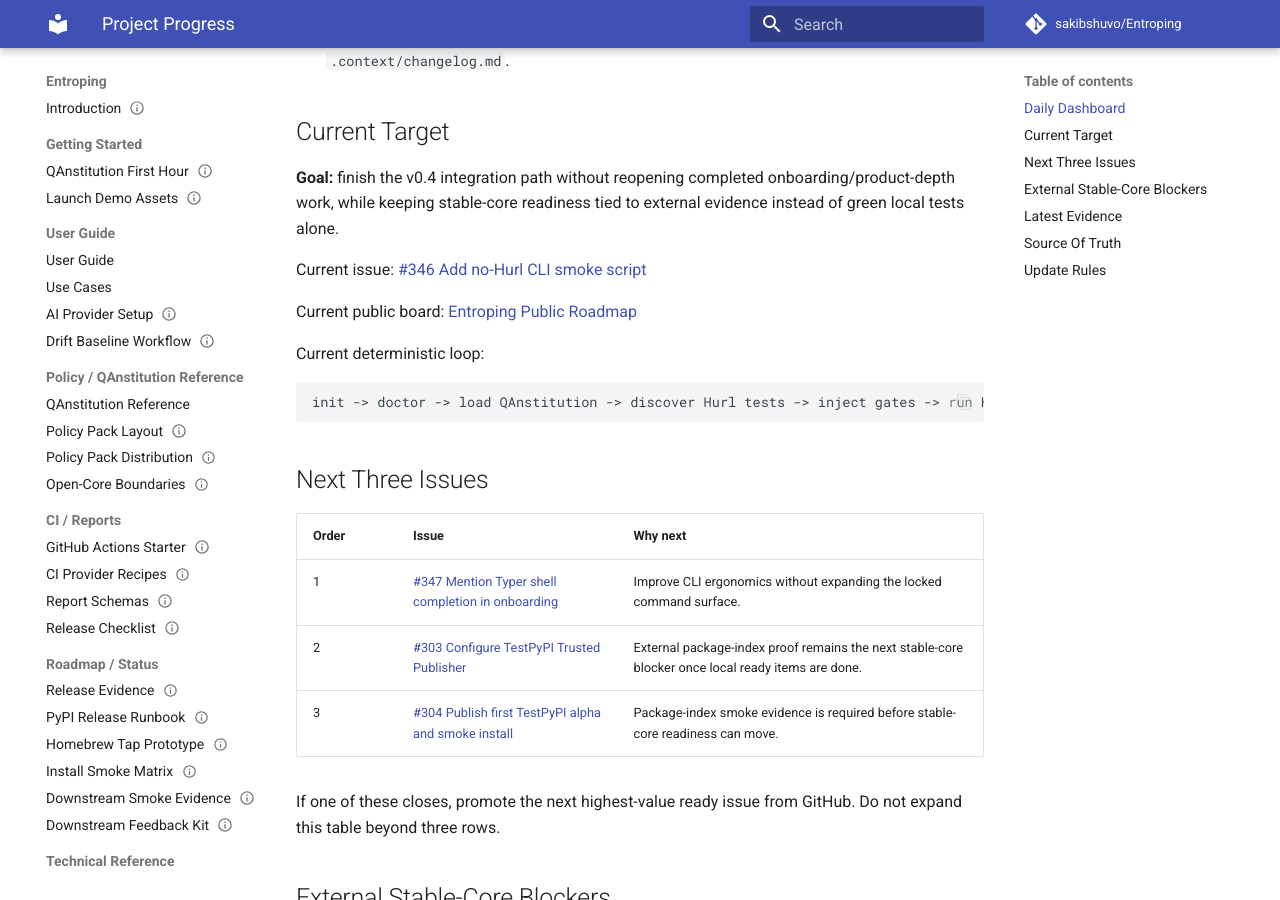
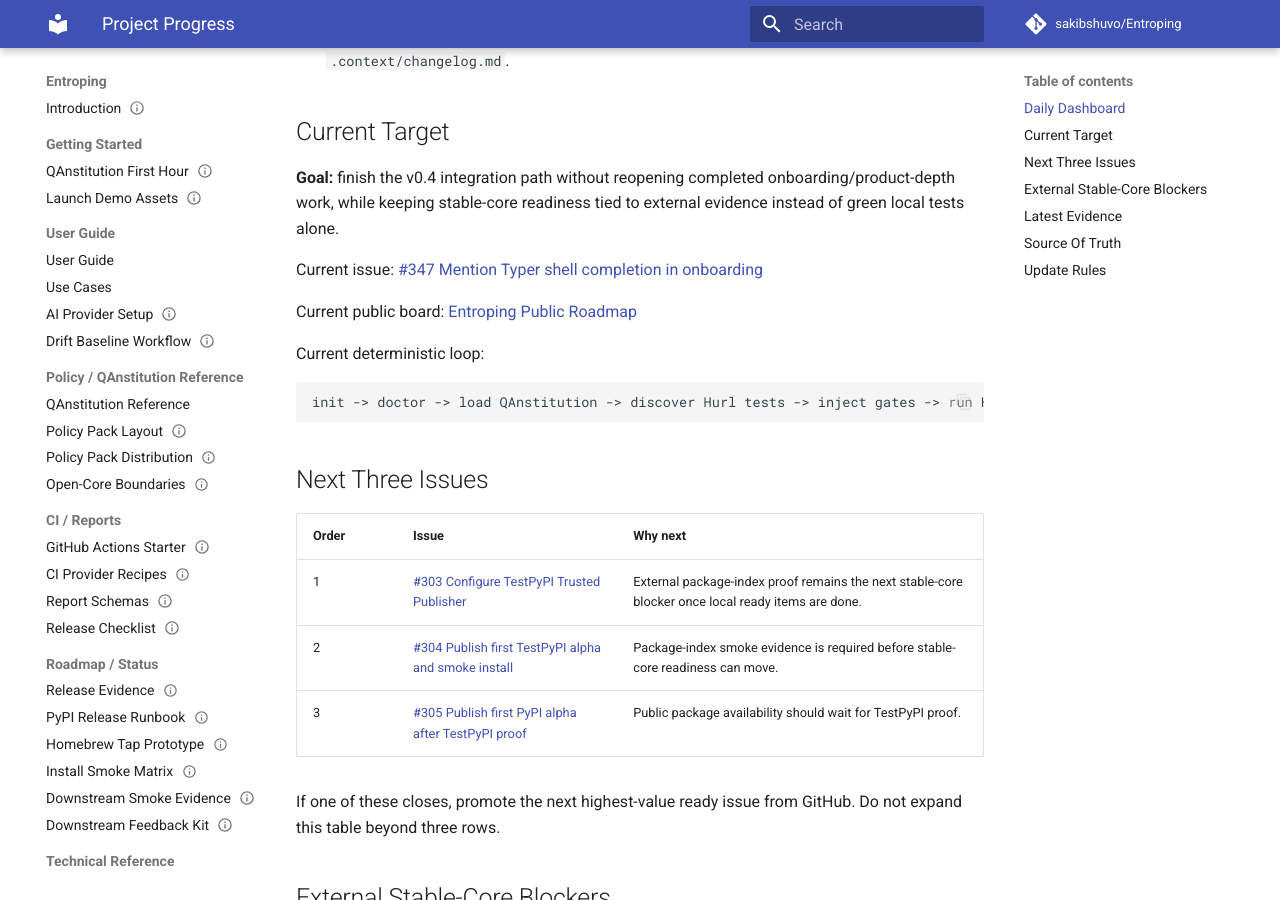
Before and after one commit to sakibshuvo/Entroping, an MkDocs documentation site: the page built from docs/meta/PROJECT_PROGRESS.md, in a window 1280 px wide and 900 px high, scrolled down 485 px. Built offline with MkDocs 1.6.1 and Material for MkDocs 9.7.7, drawn with Linux system fonts in a browser that asks for light colours; comment, search, counter and statistics services are not loaded; some of the changed text lies outside the part shown.

Commit message:
docs(cli): document shell completion options

```diff
--- a/docs/meta/PROJECT_PROGRESS.md
+++ b/docs/meta/PROJECT_PROGRESS.md
@@ -31,7 +31,7 @@
 onboarding/product-depth work, while keeping stable-core readiness tied to
 external evidence instead of green local tests alone.
 
-Current issue: [#346 Add no-Hurl CLI smoke script](https://github.com/sakibshuvo/Entroping/issues/346)
+Current issue: [#347 Mention Typer shell completion in onboarding](https://github.com/sakibshuvo/Entroping/issues/347)
 
 Current public board: [Entroping Public Roadmap](https://github.com/users/sakibshuvo/projects/1)
 
@@ -45,9 +45,9 @@
 
 | Order | Issue | Why next |
 | --- | --- | --- |
-| 1 | [#347 Mention Typer shell completion in onboarding](https://github.com/sakibshuvo/Entroping/issues/347) | Improve CLI ergonomics without expanding the locked command surface. |
-| 2 | [#303 Configure TestPyPI Trusted Publisher](https://github.com/sakibshuvo/Entroping/issues/303) | External package-index proof remains the next stable-core blocker once local ready items are done. |
-| 3 | [#304 Publish first TestPyPI alpha and smoke install](https://github.com/sakibshuvo/Entroping/issues/304) | Package-index smoke evidence is required before stable-core readiness can move. |
+| 1 | [#303 Configure TestPyPI Trusted Publisher](https://github.com/sakibshuvo/Entroping/issues/303) | External package-index proof remains the next stable-core blocker once local ready items are done. |
+| 2 | [#304 Publish first TestPyPI alpha and smoke install](https://github.com/sakibshuvo/Entroping/issues/304) | Package-index smoke evidence is required before stable-core readiness can move. |
+| 3 | [#305 Publish first PyPI alpha after TestPyPI proof](https://github.com/sakibshuvo/Entroping/issues/305) | Public package availability should wait for TestPyPI proof. |
 
 If one of these closes, promote the next highest-value ready issue from GitHub.
 Do not expand this table beyond three rows.
```
Also changed, not shown: other parts of docs/meta/PROJECT_PROGRESS.md (+1 -0 lines), .context/changelog.md (+3 -0 lines), .context/plan.md (+3 -0 lines), README.md (+10 -0 lines), docs/user/USER_GUIDE.md (+10 -0 lines), 1 other file.
